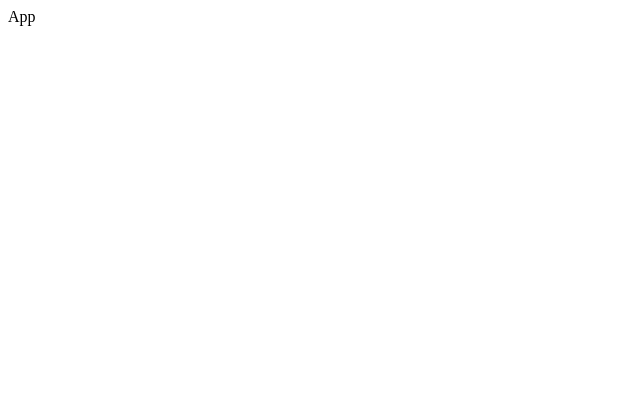
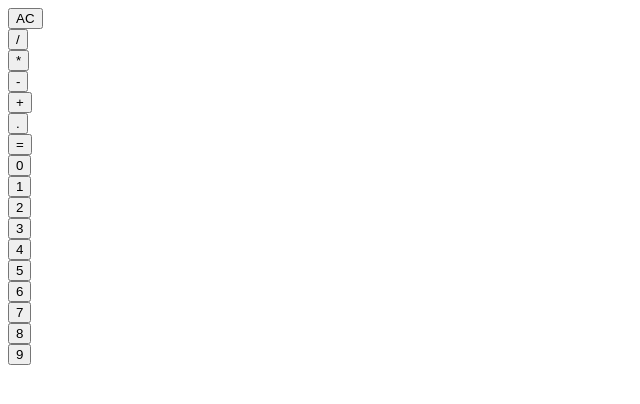
Before and after one commit to JSantos95/fcc-calculator, a React (Create React App) app: page / in a window 1280 px wide. Shown: the top 404 px of the page, without its empty margins (0-640 px from the left). Built offline with nearby package versions, Linux system fonts and the light colour scheme.

Commit message:
Added Buttons to App

```diff
--- a/src/components/App.js
+++ b/src/components/App.js
@@ -1,10 +1,27 @@
 import React from 'react';
-import {numberArray, operationArray} from './buttonArrays'
+import Cbuttons from './Cbuttons';
+import {numberArray, operationArray} from './buttonArrays';
+
+const funcButtons = operationArray.map((obj) =>
+  <Cbuttons
+    id={obj.id}
+    func={obj.func}
+  />
+)
+const numButtons = numberArray.map((obj) =>
+  <Cbuttons
+    id={obj.id}
+    func={obj.num}
+  />
+)
 
 const App = () => {
   return (
-    <div>
-      App
+    <div className="cal">
+      <div className="cal-buttons">
+        {funcButtons}
+        {numButtons}
+      </div>
     </div>
   )
 }
```
